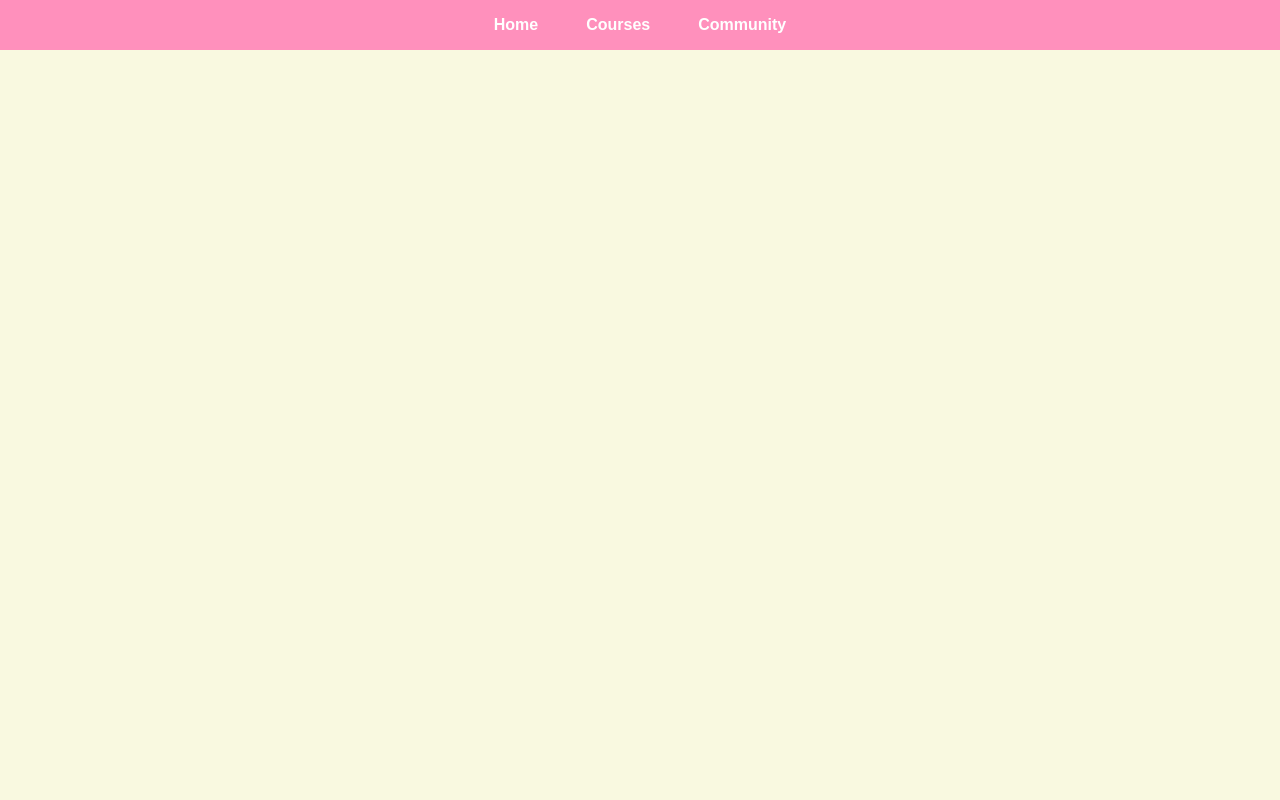
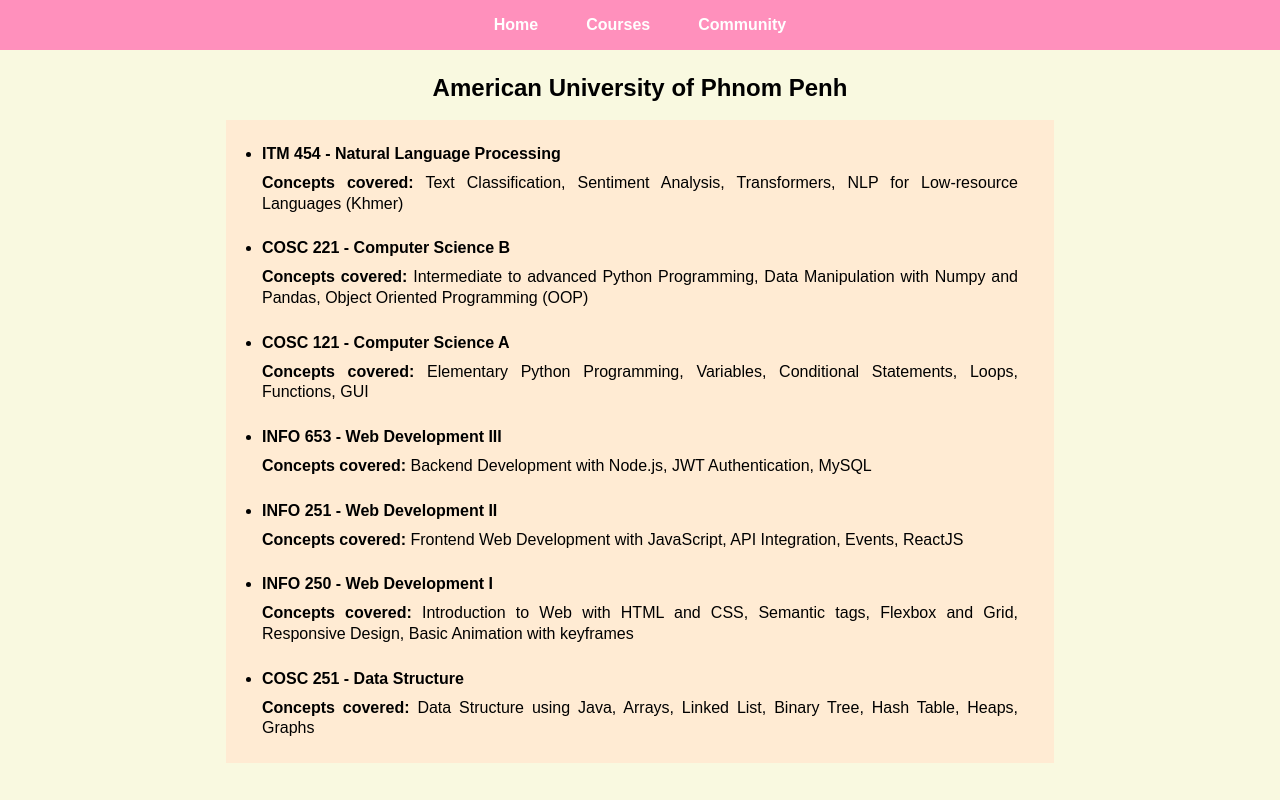
Before and after one commit to mbuntoun/mbuntoun.github.io, a React (Vite) app: page /courses in a window 1280 px wide. Built offline with nearby package versions, Linux system fonts and the light colour scheme; a web font is replaced by a local one.

Commit message:
add Courses page

```diff
--- a/src/App.jsx
+++ b/src/App.jsx
@@ -1,7 +1,7 @@
 import { Routes, Route } from 'react-router-dom'
 import Navigation from "./components/Navigation"
 import Home from "./pages/Home"
-// import Courses from "./pages/Courses"
+import Courses from "./pages/Courses"
 // import Community from "./pages/Community"
 
 const App = () => (
@@ -9,7 +9,7 @@
     <Navigation />
     <Routes>
       <Route path="/" element={<Home />} />
-      {/* <Route path="/courses" element={<Courses />} /> */}
+      <Route path="/courses" element={<Courses />} />
       {/* <Route path="/community-services" element={<Community />} /> */}
     </Routes>
   </>
--- /dev/null
+++ b/src/pages/Courses.jsx
@@ -0,0 +1,51 @@
+const Courses = () => {
+    const data = [
+        {
+            "title": "ITM 454 - Natural Language Processing",
+            "concepts": "Text Classification, Sentiment Analysis, Transformers, NLP for Low-resource Languages (Khmer)"
+        },
+        {
+            "title": "COSC 221 - Computer Science B",
+            "concepts": "Intermediate to advanced Python Programming, Data Manipulation with Numpy and Pandas, Object Oriented Programming (OOP)"
+        },
+        {
+            "title": "COSC 121 - Computer Science A",
+            "concepts": "Elementary Python Programming, Variables, Conditional Statements, Loops, Functions, GUI"
+        },
+        {
+            "title": "INFO 653 - Web Development III",
+            "concepts": "Backend Development with Node.js, JWT Authentication, MySQL"
+        },
+        {
+            "title": "INFO 251 - Web Development II",
+            "concepts": "Frontend Web Development with JavaScript, API Integration, Events, ReactJS"
+        },
+        {
+            "title": "INFO 250 - Web Development I",
+            "concepts": "Introduction to Web with HTML and CSS, Semantic tags, Flexbox and Grid, Responsive Design, Basic Animation with keyframes"
+        },
+        {
+            "title": "COSC 251 - Data Structure",
+            "concepts": "Data Structure using Java, Arrays, Linked List, Binary Tree, Hash Table, Heaps, Graphs"
+        }
+        // To add more courses
+        // SRAD, Java I, Computer Science Survey, ITEC
+    ]
+
+    return (
+        <main className="courses">
+            <h2>American University of Phnom Penh</h2>
+            <br />
+            <ul>
+                {data.map((course, index) => (
+                    <li key={index}>
+                        <p><strong>{course.title}</strong></p>
+                        <p><b>Concepts covered:</b> {course.concepts}</p>
+                    </li>
+                ))}
+            </ul>
+        </main>
+    )
+}
+
+export default Courses
--- a/src/styles/index.css
+++ b/src/styles/index.css
@@ -93,7 +93,6 @@
         border: 2px solid var(--color-dark-blue);
         border-radius: 5px;
         box-shadow: 5px 5px 5px var(--color-dark-blue);
-        /* background-color: #FFEBD3; */
 
         &:last-child {
             margin-bottom: 0;;
@@ -115,6 +114,32 @@
     }
 }
 
+/* Courses Page */
+.courses {
+    padding: 24px 36px;
+
+    h2 {
+        text-align: center;
+    }
+
+    ul {
+        background-color: #FFEBD3;
+        padding: 24px 36px;
+        text-align: justify;
+        p:first-child {
+            margin-bottom: 8px;
+        }
+    }
+
+    li {
+        margin-bottom: 24px;
+
+        &:last-child {
+            margin-bottom: 0;;
+        }
+    }
+}
+
 /* Padding adjustments for mobile */
 @media screen and (max-width: 500px) {
     .profile {
@@ -124,4 +149,13 @@
     .education {
         padding: 24px;
     }
+
+    .courses {
+        padding: 24px;
+        ul {
+            /* list-style: none; */
+            padding: 24px 24px 24px 36px;
+            text-align: left;
+        }
+    }
 }
```
